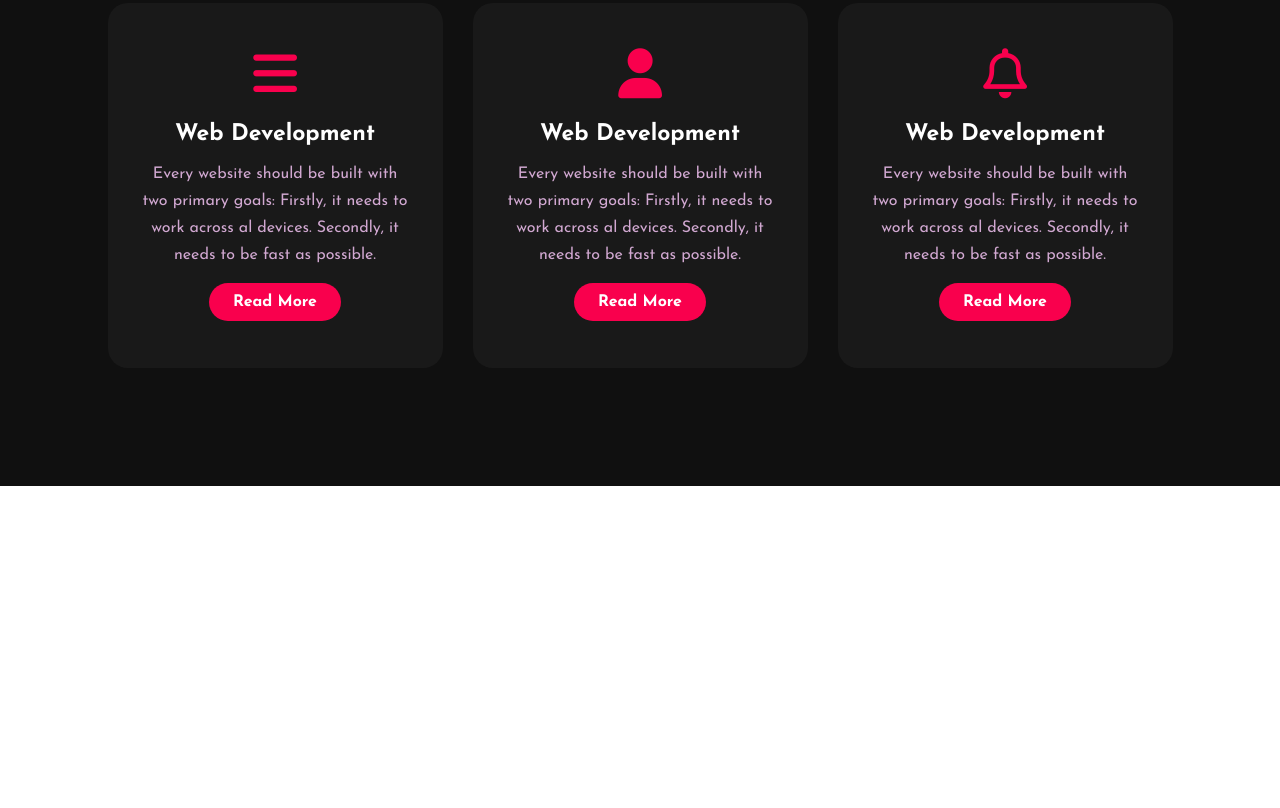
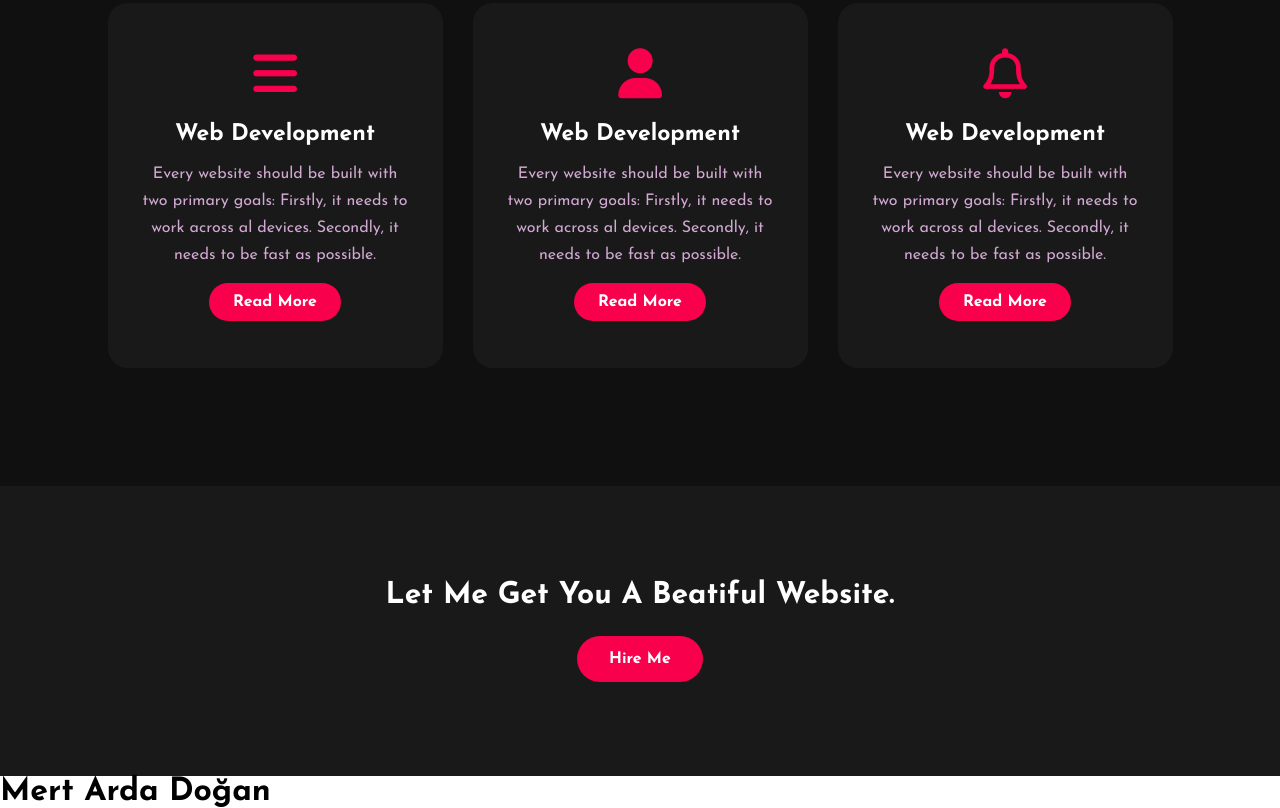
Before and after one commit to MertArdaDogan/portfolio, a plain HTML site: page index.html in a window 1280 px wide. Shown: the part 1825-2633 px from the top of the page. Before the commit the page ends 2311 px from the top, so only its background shows below. Drawn offline with Linux system fonts and the light colour scheme; files whose address does not match are found by name.

Commit message:
finish contact

```diff
--- a/index.html
+++ b/index.html
@@ -69,6 +69,13 @@
             </div>
         </div>
     </section>
+    <section id="contact">
+        <h1>Let Me Get You A Beatiful Website.</h1>
+        <a href="#" class="button">Hire Me</a>
+    </section>
+    <footer>
+        <h1>Mert Arda Doğan</h1>
+    </footer>
     <script src="./js/main.js"></script>
 </body>
 </html>
--- a/style/main.css
+++ b/style/main.css
@@ -198,7 +198,6 @@ nav .button:hover{
     color: #fff;
     font-weight: bold;
     padding: 9px 22px;
-    font-weight: bold;
     border-radius: 30px;
     transition: .4s;
     cursor: pointer;
@@ -208,3 +207,32 @@ nav .button:hover{
     background-color: transparent;
     border: 2px solid #f9004d;
 }
+#contact{
+    width: 100%;
+    height: 290px;
+    background-color: #191919;
+    display: flex;
+    align-items: center;
+    justify-content: center;
+    flex-direction: column;
+}
+#contact h1{
+    color: #fff;
+    font-size: 30px;
+    font-weight: bold;
+    margin-bottom: 25px;
+}
+#contact .button{
+    background-color: #f9004d;
+    color: #fff;
+    font-weight: bold;
+    padding: 13px 30px;
+    border-radius: 30px;
+    transition: .4s;
+    cursor: pointer;
+    border: 2px solid transparent;
+}
+#contact .button:hover{
+    background-color: transparent;
+    border: 2px solid #f9004d;
+}
```
